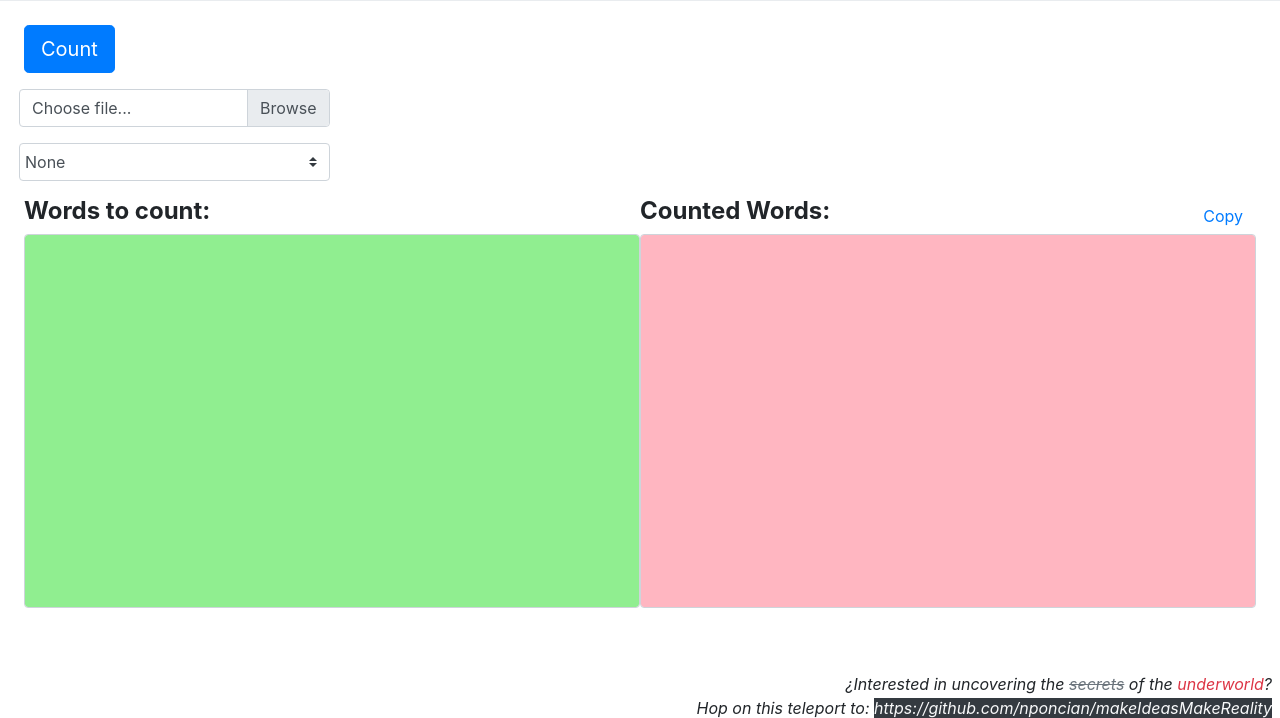
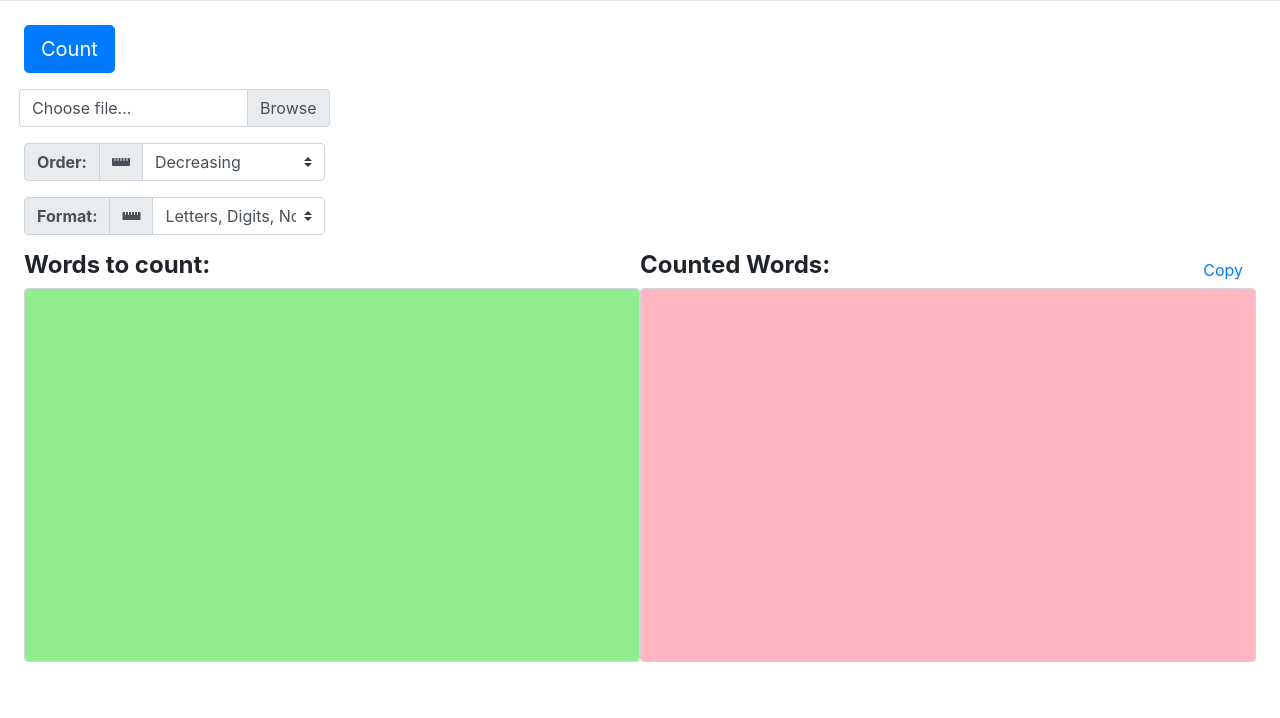
Before and after one commit to nponcian/MakeIdeasMakeReality, a Django app: page /service/text/commonword/ in a window 1280 px wide. Shown: the part 599-1317 px from the top of the page. Run offline with Django 3.2, Linux system fonts and the light colour scheme; some libraries are stand-ins or nearby versions.

Commit message:
Added characters to include for the search in GUI

```diff
--- a/text/templates/text/commonWord.html
+++ b/text/templates/text/commonWord.html
@@ -30,18 +30,41 @@
 
     <div class="form-row mt-3">
         <div class="col-sm-7 col-md-5 col-lg-4 col-xl-3 custom-file">
-            <input id="fileInput" class="custom-file-input" type="file" name="files">
+            <input id="fileInput" class="custom-file-input" type="file" name="file">
             <label class="custom-file-label text-truncate" for="fileInput">Choose file...</label>
         </div>
     </div>
 
     <div class="form-row mt-3">
-        <select class="col-sm-7 col-md-5 col-lg-4 col-xl-3 custom-select" name="order">
-            <option value="none" selected>None</option>
-            <option value="alphabetical">Alphabetical</option>
-            <option value="increasing">Increasing</option>
-            <option value="decreasing">Decreasing</option>
-        </select>
+        <div class="col-sm-7 col-md-5 col-lg-4 col-xl-3 input-group">
+            <div class="input-group-prepend">
+                <span class="input-group-text font-weight-bold">Order:</span>
+                <span class="input-group-text d-none d-sm-block"><i class="fas fa-ruler-horizontal"></i></span>
+            </div>
+            <select id="order" class="custom-select" name="order">
+                <option value="none">None</option>
+                <option value="alphabetical">Alphabetical</option>
+                <option value="increasing">Increasing</option>
+                <option value="decreasing" selected>Decreasing</option>
+            </select>
+        </div>
+    </div>
+
+    <div class="form-row mt-3">
+        <div class="col-sm-7 col-md-5 col-lg-4 col-xl-3 input-group">
+            <div class="input-group-prepend">
+                <span class="input-group-text font-weight-bold">Format:</span>
+                <span class="input-group-text d-none d-sm-block"><i class="fas fa-ruler-horizontal"></i></span>
+            </div>
+            <select id="include" class="custom-select" name="include">
+                <option value="none">None</option>
+                <option value="letters">Letters</option>
+                <option value="digits">Digits</option>
+                <option value="letters_digits">Letters, Digits</option>
+                <option value="letters_digits_connectorsymbols">Letters, Digits, Connectors</option>
+                <option value="letters_digits_nonsplittersymbols" selected>Letters, Digits, Non-splitters</option>
+            </select>
+        </div>
     </div>
 
     <div class="d-md-flex mt-3">
--- a/text/views.py
+++ b/text/views.py
@@ -38,17 +38,17 @@ class CommonWordApi(restViews.APIView):
     def post(self, request, *args, **kwargs):
         text = request.data.get("text", "")
         links = request.data.get("links", "")
-        files = request.FILES.get('files', None)
-        formatType = request.data.get("format", "")
+        file = request.FILES.get('file', None)
+        includeType = request.data.get("include", "")
         orderType = request.data.get("order", "")
         ignoreList = request.data.get("ignore", [])
 
         text += "\n" + htmlToText.htmlUrlsToText(*(links.strip().split()))
-        if files: text += "".join([wordsChunk.decode() for wordsChunk in files.chunks()])
+        if file: text += "".join([wordsChunk.decode() for wordsChunk in file.chunks()])
         text = text.strip()
         if len(text) == 0: return JsonResponse({})
 
-        formatter = commonWordFormatFactory.getFormatter(formatType)
+        formatter = commonWordFormatFactory.getFormatter(includeType)
         text = formatter.reconstruct(text)
 
         groupedText = textGrouping.groupWords(text)
```
